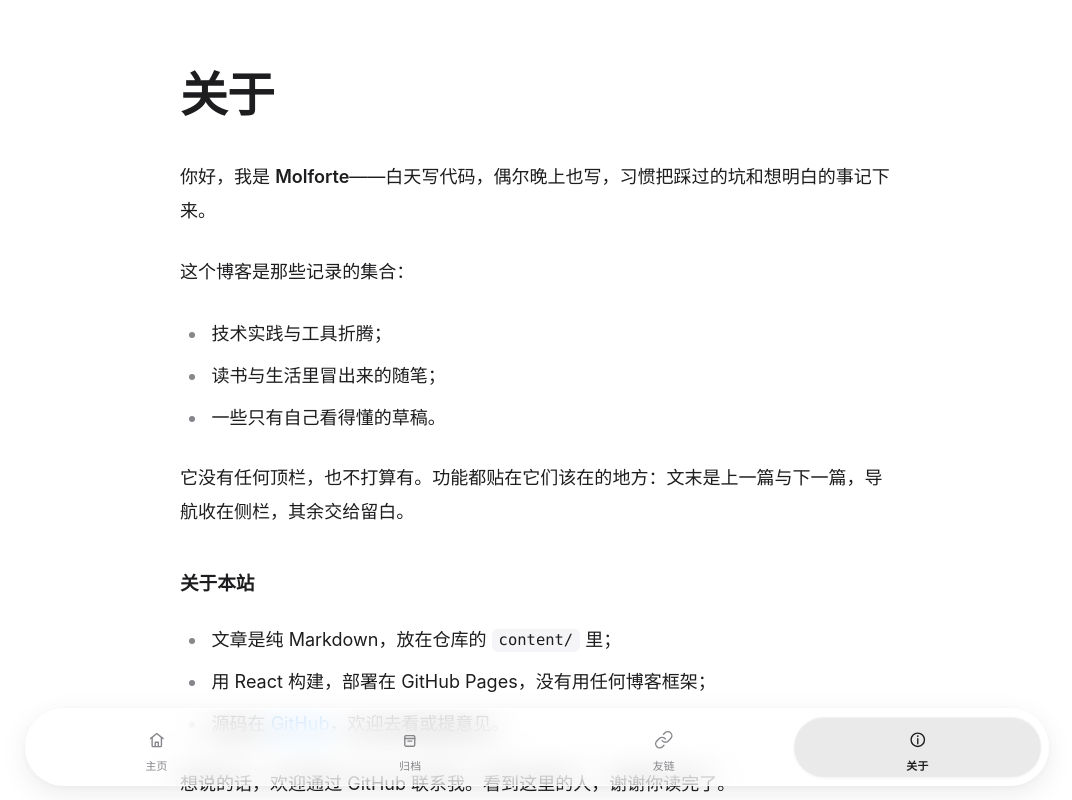
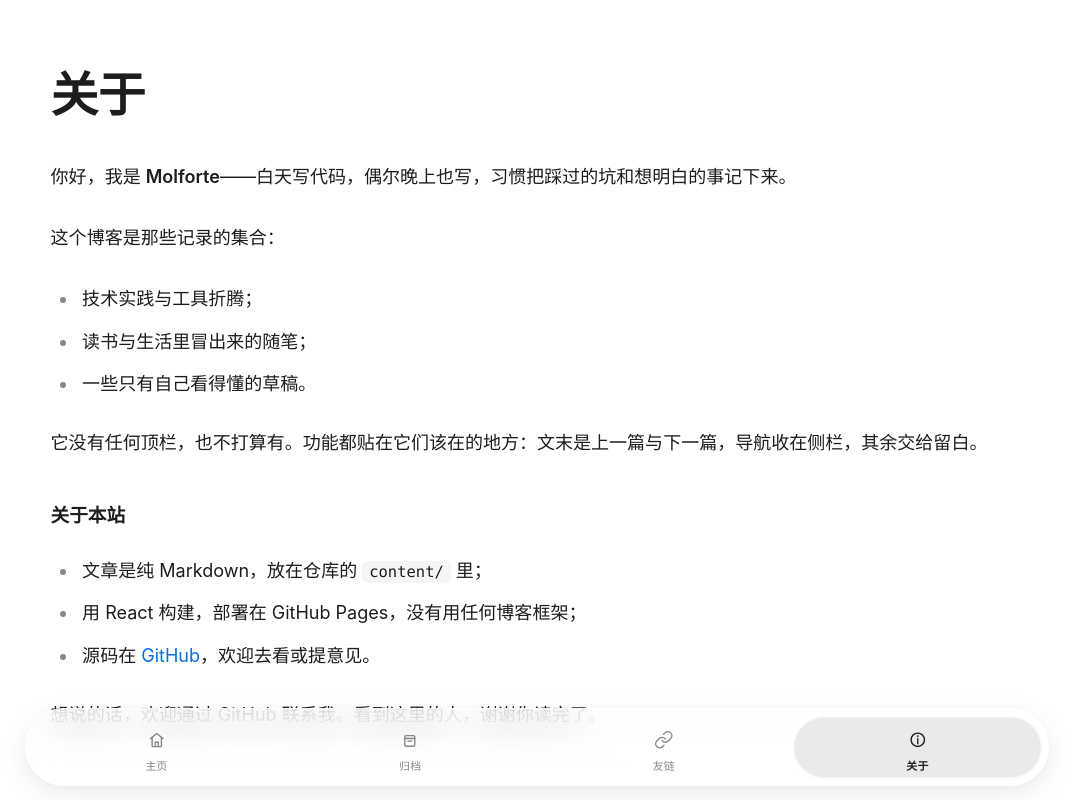
Before and after one commit to Molforte/Molforte.pages, a React (Vite) app: page /about in a window 1280 px wide. Shown: the top 800 px of the page, without its empty margins (103-1175 px from the left). Built offline with nearby package versions, Linux system fonts and the light colour scheme.

Commit message:
style: 全站统一更宽的内容宽度（min(76vw,60rem)），正文页不再单独收窄

```diff
--- a/src/styles/global.css
+++ b/src/styles/global.css
@@ -25,9 +25,9 @@
   --gutter: clamp(1.5rem, 6vw, 2.5rem);
   --radius: 10px;
 
-  /* 布局 */
-  --measure-list: min(60vw, 50rem); /* 内容流 ≈ 整页 60% */
-  --measure-post: 42rem; /* 正文阅读列 */
+  /* 布局：全站统一内容宽度（比之前更宽、不追 60%） */
+  --measure: min(76vw, 60rem); /* 所有页面共用；超宽屏封顶 60rem */
+  --measure-phone: 46rem; /* 小屏回退宽度 */
 }
 
 /* ---------- 基础 ---------- */
@@ -81,7 +81,7 @@ a {
 /* ---------- 整体布局：居中的内容流（无顶栏） ---------- */
 .site-frame {
   flex: 1;
-  width: min(100% - 2 * var(--gutter), var(--measure-list));
+  width: min(100% - 2 * var(--gutter), var(--measure));
   margin-inline: auto;
   display: flex;
   flex-direction: column;
@@ -324,8 +324,7 @@ a {
 .static-page,
 .notfound {
   padding-top: clamp(2.2rem, 8vh, 4.4rem);
-  width: min(100%, var(--measure-post));
-  margin-inline: auto;
+  width: 100%; /* 与全站同宽 */
 }
 
 .post__back {
@@ -786,7 +785,7 @@ a {
 /* 小屏（<900px）：内容放宽到接近全宽，底栏岛微调 */
 @media (max-width: 899px) {
   .site-frame {
-    width: min(100% - 2 * var(--gutter), 46rem);
+    width: min(100% - 2 * var(--gutter), var(--measure-phone));
   }
 
   .apptabbar {
```
Also changed, not shown: 1 other file (tests, documents, lock files or other folders).
